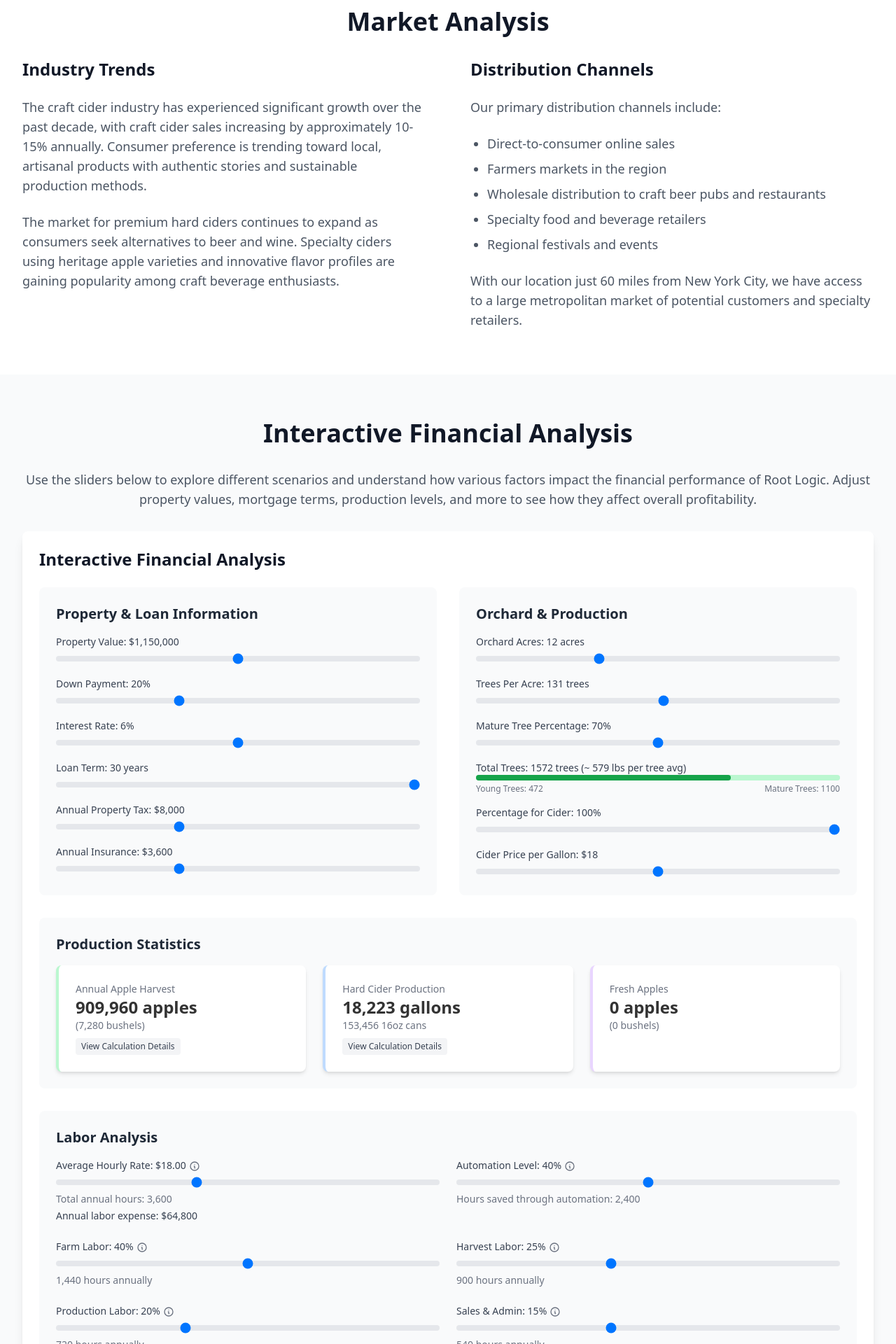
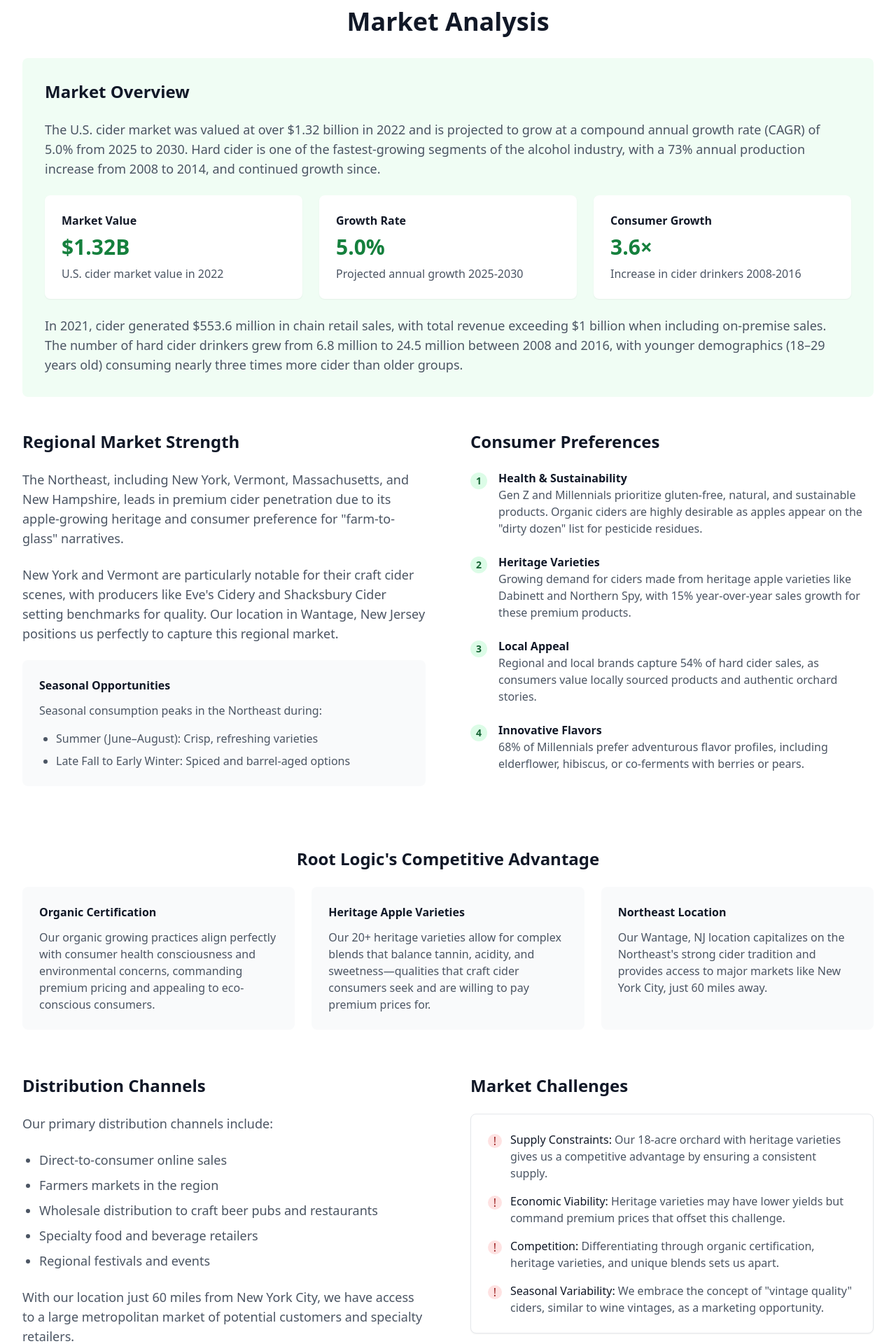
Before and after one commit to Babylon77/root-logic-cidery, a Next.js app: page /business-plan in a window 1280 px wide. Shown: the part 2200-4120 px from the top of the page at 70% size. Built offline with nearby package versions, Linux system fonts and the light colour scheme.

Commit message:
Enhance market analysis section with detailed industry data

```diff
--- a/src/pages/business-plan.tsx
+++ b/src/pages/business-plan.tsx
@@ -104,16 +104,129 @@ export default function BusinessPlan() {
       <section className="py-16 bg-white">
         <div className="max-w-7xl mx-auto px-4 sm:px-6 lg:px-8">
           <h2 className="section-title text-center mb-12">Market Analysis</h2>
-          <div className="grid grid-cols-1 md:grid-cols-2 gap-16">
+
+          {/* Market Overview Card */}
+          <div className="bg-green-50 p-8 rounded-lg mb-12">
+            <h3 className="text-2xl font-bold text-gray-900 mb-6">Market Overview</h3>
+            <p className="text-lg text-gray-600 mb-6">
+              The U.S. cider market was valued at over $1.32 billion in 2022 and is projected to grow at a compound annual growth rate (CAGR) of 5.0% from 2025 to 2030. Hard cider is one of the fastest-growing segments of the alcohol industry, with a 73% annual production increase from 2008 to 2014, and continued growth since.
+            </p>
+            <div className="grid grid-cols-1 md:grid-cols-3 gap-6 mb-6">
+              <div className="bg-white p-6 rounded-lg shadow-sm">
+                <h4 className="font-bold text-gray-900 mb-2">Market Value</h4>
+                <p className="text-3xl font-bold text-green-700 mb-2">$1.32B</p>
+                <p className="text-gray-600">U.S. cider market value in 2022</p>
+              </div>
+              <div className="bg-white p-6 rounded-lg shadow-sm">
+                <h4 className="font-bold text-gray-900 mb-2">Growth Rate</h4>
+                <p className="text-3xl font-bold text-green-700 mb-2">5.0%</p>
+                <p className="text-gray-600">Projected annual growth 2025-2030</p>
+              </div>
+              <div className="bg-white p-6 rounded-lg shadow-sm">
+                <h4 className="font-bold text-gray-900 mb-2">Consumer Growth</h4>
+                <p className="text-3xl font-bold text-green-700 mb-2">3.6×</p>
+                <p className="text-gray-600">Increase in cider drinkers 2008-2016</p>
+              </div>
+            </div>
+            <p className="text-lg text-gray-600">
+              In 2021, cider generated $553.6 million in chain retail sales, with total revenue exceeding $1 billion when including on-premise sales. The number of hard cider drinkers grew from 6.8 million to 24.5 million between 2008 and 2016, with younger demographics (18–29 years old) consuming nearly three times more cider than older groups.
+            </p>
+          </div>
+
+          <div className="grid grid-cols-1 lg:grid-cols-2 gap-16">
             <div>
-              <h3 className="text-2xl font-bold text-gray-900 mb-6">Industry Trends</h3>
+              <h3 className="text-2xl font-bold text-gray-900 mb-6">Regional Market Strength</h3>
               <p className="text-lg text-gray-600 mb-6">
-                The craft cider industry has experienced significant growth over the past decade, with craft cider sales increasing by approximately 10-15% annually. Consumer preference is trending toward local, artisanal products with authentic stories and sustainable production methods.
+                The Northeast, including New York, Vermont, Massachusetts, and New Hampshire, leads in premium cider penetration due to its apple-growing heritage and consumer preference for "farm-to-glass" narratives.
               </p>
-              <p className="text-lg text-gray-600">
-                The market for premium hard ciders continues to expand as consumers seek alternatives to beer and wine. Specialty ciders using heritage apple varieties and innovative flavor profiles are gaining popularity among craft beverage enthusiasts.
+              <p className="text-lg text-gray-600 mb-6">
+                New York and Vermont are particularly notable for their craft cider scenes, with producers like Eve's Cidery and Shacksbury Cider setting benchmarks for quality. Our location in Wantage, New Jersey positions us perfectly to capture this regional market.
               </p>
+              <div className="bg-gray-50 p-6 rounded-lg mb-6">
+                <h4 className="font-bold text-gray-900 mb-3">Seasonal Opportunities</h4>
+                <p className="text-gray-600 mb-4">
+                  Seasonal consumption peaks in the Northeast during:
+                </p>
+                <ul className="list-disc pl-6 text-gray-600">
+                  <li className="mb-2">Summer (June–August): Crisp, refreshing varieties</li>
+                  <li>Late Fall to Early Winter: Spiced and barrel-aged options</li>
+                </ul>
+              </div>
             </div>
+
+            <div>
+              <h3 className="text-2xl font-bold text-gray-900 mb-6">Consumer Preferences</h3>
+              <div className="space-y-6">
+                <div className="flex items-start">
+                  <div className="flex-shrink-0 h-6 w-6 rounded-full bg-green-100 flex items-center justify-center mt-1">
+                    <span className="text-green-800 text-sm font-bold">1</span>
+                  </div>
+                  <div className="ml-4">
+                    <h4 className="font-bold text-gray-900">Health & Sustainability</h4>
+                    <p className="text-gray-600">Gen Z and Millennials prioritize gluten-free, natural, and sustainable products. Organic ciders are highly desirable as apples appear on the "dirty dozen" list for pesticide residues.</p>
+                  </div>
+                </div>
+
+                <div className="flex items-start">
+                  <div className="flex-shrink-0 h-6 w-6 rounded-full bg-green-100 flex items-center justify-center mt-1">
+                    <span className="text-green-800 text-sm font-bold">2</span>
+                  </div>
+                  <div className="ml-4">
+                    <h4 className="font-bold text-gray-900">Heritage Varieties</h4>
+                    <p className="text-gray-600">Growing demand for ciders made from heritage apple varieties like Dabinett and Northern Spy, with 15% year-over-year sales growth for these premium products.</p>
+                  </div>
+                </div>
+
+                <div className="flex items-start">
+                  <div className="flex-shrink-0 h-6 w-6 rounded-full bg-green-100 flex items-center justify-center mt-1">
+                    <span className="text-green-800 text-sm font-bold">3</span>
+                  </div>
+                  <div className="ml-4">
+                    <h4 className="font-bold text-gray-900">Local Appeal</h4>
+                    <p className="text-gray-600">Regional and local brands capture 54% of hard cider sales, as consumers value locally sourced products and authentic orchard stories.</p>
+                  </div>
+                </div>
+
+                <div className="flex items-start">
+                  <div className="flex-shrink-0 h-6 w-6 rounded-full bg-green-100 flex items-center justify-center mt-1">
+                    <span className="text-green-800 text-sm font-bold">4</span>
+                  </div>
+                  <div className="ml-4">
+                    <h4 className="font-bold text-gray-900">Innovative Flavors</h4>
+                    <p className="text-gray-600">68% of Millennials prefer adventurous flavor profiles, including elderflower, hibiscus, or co-ferments with berries or pears.</p>
+                  </div>
+                </div>
+              </div>
+            </div>
+          </div>
+
+          {/* Competitive Advantage */}
+          <div className="mt-16">
+            <h3 className="text-2xl font-bold text-gray-900 mb-6 text-center">Root Logic's Competitive Advantage</h3>
+            <div className="grid grid-cols-1 md:grid-cols-3 gap-6">
+              <div className="bg-gray-50 p-6 rounded-lg">
+                <h4 className="font-bold text-gray-900 mb-3">Organic Certification</h4>
+                <p className="text-gray-600">
+                  Our organic growing practices align perfectly with consumer health consciousness and environmental concerns, commanding premium pricing and appealing to eco-conscious consumers.
+                </p>
+              </div>
+              <div className="bg-gray-50 p-6 rounded-lg">
+                <h4 className="font-bold text-gray-900 mb-3">Heritage Apple Varieties</h4>
+                <p className="text-gray-600">
+                  Our 20+ heritage varieties allow for complex blends that balance tannin, acidity, and sweetness—qualities that craft cider consumers seek and are willing to pay premium prices for.
+                </p>
+              </div>
+              <div className="bg-gray-50 p-6 rounded-lg">
+                <h4 className="font-bold text-gray-900 mb-3">Northeast Location</h4>
+                <p className="text-gray-600">
+                  Our Wantage, NJ location capitalizes on the Northeast's strong cider tradition and provides access to major markets like New York City, just 60 miles away.
+                </p>
+              </div>
+            </div>
+          </div>
+
+          {/* Distribution Strategy - Keep existing content */}
+          <div className="grid grid-cols-1 md:grid-cols-2 gap-16 mt-16">
             <div>
               <h3 className="text-2xl font-bold text-gray-900 mb-6">Distribution Channels</h3>
               <p className="text-lg text-gray-600 mb-6">
@@ -129,6 +242,30 @@ export default function BusinessPlan() {
               <p className="text-lg text-gray-600">
                 With our location just 60 miles from New York City, we have access to a large metropolitan market of potential customers and specialty retailers.
               </p>
+            </div>
+
+            <div>
+              <h3 className="text-2xl font-bold text-gray-900 mb-6">Market Challenges</h3>
+              <div className="bg-white border border-gray-200 rounded-lg p-6 shadow-sm">
+                <ul className="space-y-4">
+                  <li className="flex items-start">
+                    <span className="h-5 w-5 rounded-full bg-red-100 text-red-800 flex items-center justify-center flex-shrink-0 mt-1">!</span>
+                    <span className="ml-3 text-gray-600"><span className="font-medium text-gray-900">Supply Constraints:</span> Our 18-acre orchard with heritage varieties gives us a competitive advantage by ensuring a consistent supply.</span>
+                  </li>
+                  <li className="flex items-start">
+                    <span className="h-5 w-5 rounded-full bg-red-100 text-red-800 flex items-center justify-center flex-shrink-0 mt-1">!</span>
+                    <span className="ml-3 text-gray-600"><span className="font-medium text-gray-900">Economic Viability:</span> Heritage varieties may have lower yields but command premium prices that offset this challenge.</span>
+                  </li>
+                  <li className="flex items-start">
+                    <span className="h-5 w-5 rounded-full bg-red-100 text-red-800 flex items-center justify-center flex-shrink-0 mt-1">!</span>
+                    <span className="ml-3 text-gray-600"><span className="font-medium text-gray-900">Competition:</span> Differentiating through organic certification, heritage varieties, and unique blends sets us apart.</span>
+                  </li>
+                  <li className="flex items-start">
+                    <span className="h-5 w-5 rounded-full bg-red-100 text-red-800 flex items-center justify-center flex-shrink-0 mt-1">!</span>
+                    <span className="ml-3 text-gray-600"><span className="font-medium text-gray-900">Seasonal Variability:</span> We embrace the concept of "vintage quality" ciders, similar to wine vintages, as a marketing opportunity.</span>
+                  </li>
+                </ul>
+              </div>
             </div>
           </div>
         </div>
```
